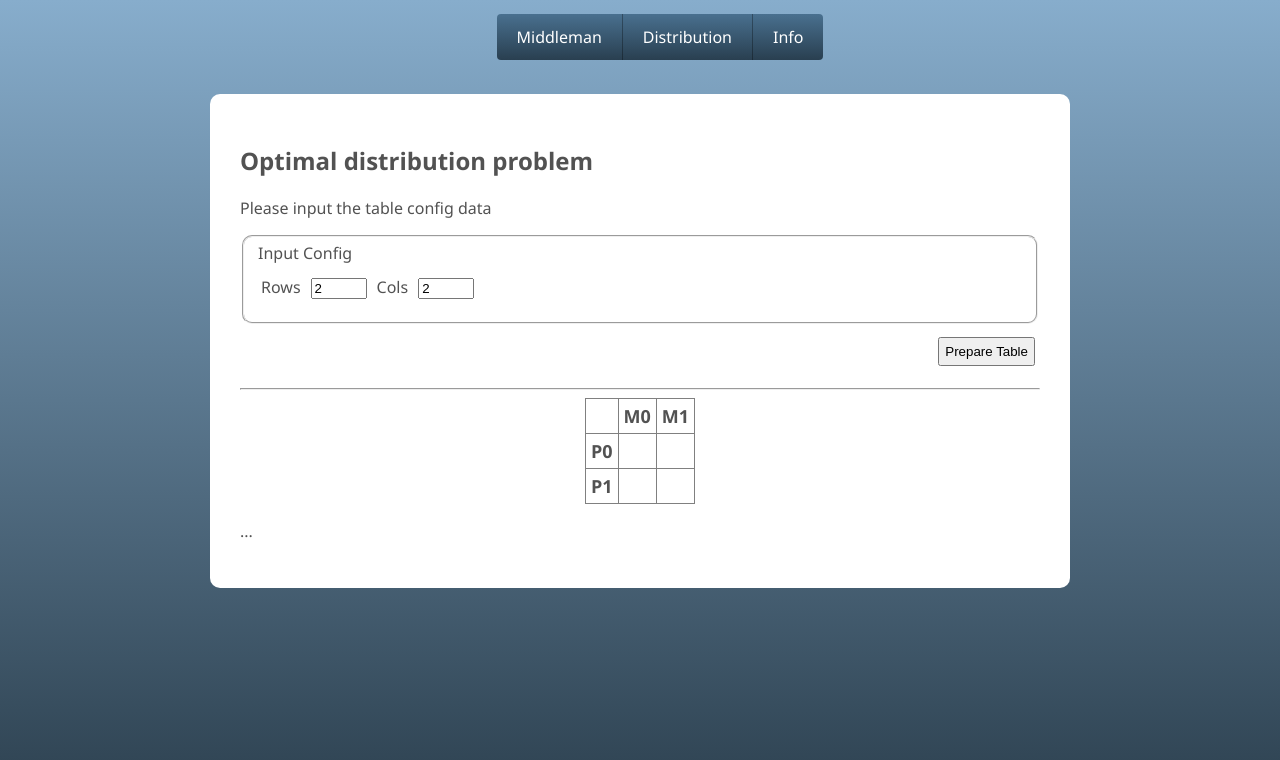
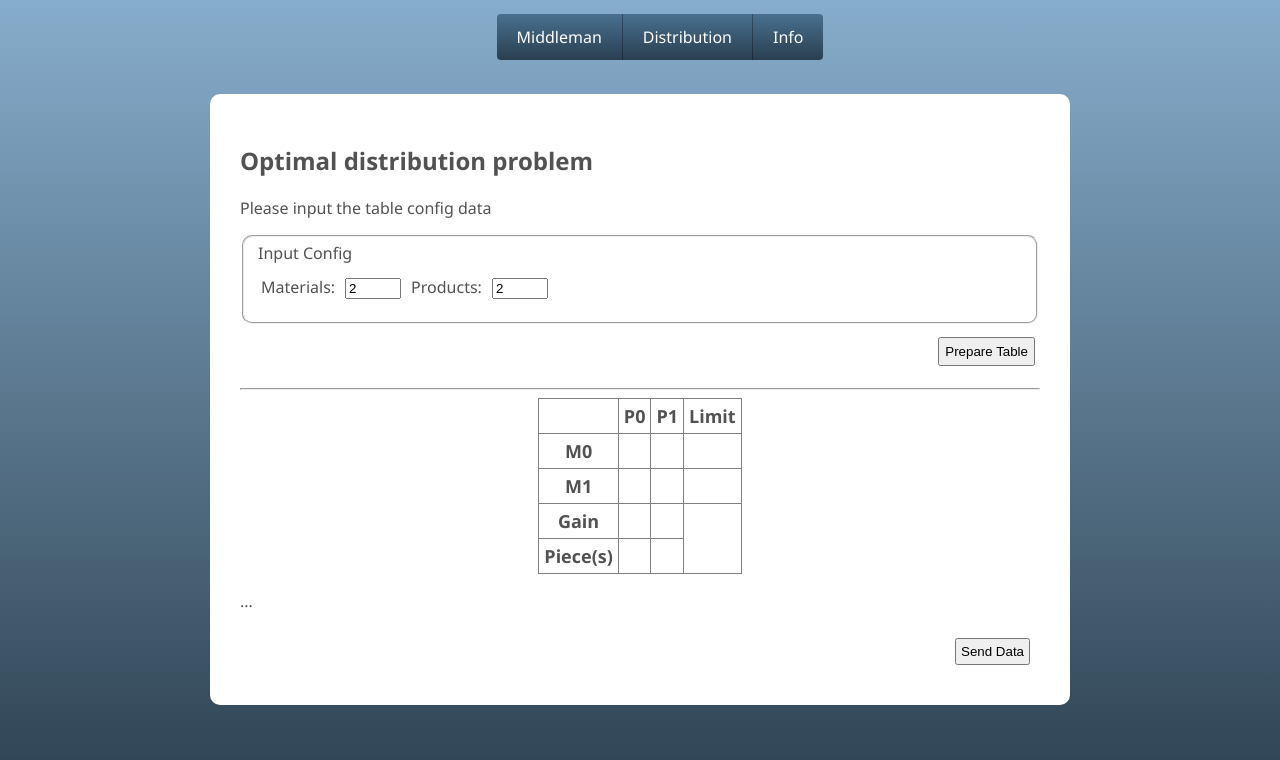
Before and after one commit to shoomilas/logistics-and-distribution, a React (Create React App) app in the folder client/: page /DistributionSolver in a window 1280 px wide. Both pictures are taken after a click on the button "Prepare Table". Shown: the top 760 px of the page. Built offline with nearby package versions, Linux system fonts and the light colour scheme; the HTML template or start-up script is replaced by a standard one.

Commit message:
Add separate data/gains/limits/pieces entry

```diff
--- a/client/src/components/DistributionSolver.js
+++ b/client/src/components/DistributionSolver.js
@@ -1,6 +1,6 @@
 import React, { useRef, useState } from "react";
 import styles from "./DistributionSolver.module.css";
-import DynamicTable from "./DynamicTable"
+import DynamicTable from "./DynamicTableB"
 
 const DistributionSolver = () => {
   const rowsInputRef = useRef();
@@ -27,9 +27,9 @@ const DistributionSolver = () => {
       <fieldset>
         <form>
           <legend>Input Config</legend>
-          <label>Rows</label>
+          <label>Materials:</label>
           <input ref={rowsInputRef} type="number" name="rows" defaultValue="2" min="1" max ="40"/>
-          <label>Cols</label>
+          <label>Products:</label>
           <input ref={colsInputRef} type="number" name="cols" defaultValue="2" min="1" max="16"/>
         </form>
       </fieldset>
--- a/client/src/components/DistributionSolver.module.css
+++ b/client/src/components/DistributionSolver.module.css
@@ -3,12 +3,12 @@
     box-sizing: border-box;
 }
 
+.distributionsolver  fieldset {
+    border-radius:  10px;
+}
+
 .distributionsolver  button {
     margin: 1em 5px; padding: 5px;
-}
-
-.distributionsolver  fieldset {
-    border-radius:  10px;
 }
 
 .buttons {
--- a/client/src/components/DynamicTable.module.css
+++ b/client/src/components/DynamicTable.module.css
@@ -19,3 +19,11 @@
     padding: 0.3em;
     margin: 10px;
 }
+
+.dynamic-table  button {
+    margin: 1em 5px; padding: 5px;
+}
+
+.buttons {
+    text-align: right;
+}
--- /dev/null
+++ b/client/src/components/DynamicTableB.js
@@ -0,0 +1,93 @@
+import React, { useState, useRef } from "react";
+import styles from "./DynamicTable.module.css";
+import _, { thru } from "lodash";
+
+const DynamicTable = (props) => {
+  const rows = props.rows;
+  const cols = props.cols;
+  const [msg, setMsg] = useState("...");
+  const [data, setData] = useState([rows][cols]);
+
+  const handleDataEdit = (e,row,col) => {
+    let html = parseInt(e.currentTarget.textContent)
+    setMsg(`data[${row}][${col}] = ${html}`)
+    console.log(`html: ${html}, ${row} x ${col}`);
+  }
+
+  const handleLimitEdit = (e,row) => {
+    let html = parseInt(e.currentTarget.textContent)
+    setMsg(`limit[${row}] = ${html}`)
+    console.log(`limit: ${html}, ${row}`);
+  }
+
+  const handleGainEdit = (e,col) => {
+    let html = parseInt(e.currentTarget.textContent)
+    setMsg(`gain[${col}] = ${html}`)
+    console.log(`gain: ${html}, ${col}`);
+  }
+
+  const handlePiecesEdit = (e,col) => {
+    let html = parseInt(e.currentTarget.textContent)
+    setMsg(`pieces[${col}] = ${html}`)
+    console.log(`pieces: ${html}, ${col}`);
+  }
+
+  const loadData = (e) => {
+    setMsg(`Data loaded: ${data}`);
+  };
+
+  return (
+    <div className={styles["dynamic-table-div"]}>
+      <center>
+        <table className={styles["dynamic-table"]}>
+          <th scope="col"></th>
+          {_.range(cols).map((col) => (
+            <th scope="col">P{col}</th>
+          ))}
+          <th scope="col">Limit</th>
+          <tbody>
+          {_.range(rows).map((row) => (
+            <tr>
+            <th scope="row">M{row}</th>
+              {_.range(cols).map((col) => (
+                <td contentEditable
+                  onInput={(e) => handleDataEdit(e, row,col) }
+                  suppressContentEditableWarning={true}>
+                </td>
+              ))}
+              <td contentEditable
+                  onInput={(e) => handleLimitEdit(e, row) }
+                  suppressContentEditableWarning={true}></td>
+            </tr>
+          ))}
+
+          <tr>
+            <th scope="row">Gain</th>
+            {_.range(cols).map((col) => (
+                <td contentEditable
+                  onInput={(e) => handleGainEdit(e,col) }
+                  suppressContentEditableWarning={true}>
+                </td>
+              ))}
+          </tr>
+          <tr>
+            <th scope="row">Piece(s)</th>
+            {_.range(cols).map((col) => (
+                <td contentEditable
+                  onInput={(e) => handlePiecesEdit(e,col) }
+                  suppressContentEditableWarning={true}>
+                </td>
+              ))}
+          </tr>
+          </tbody>
+        </table>
+      </center>
+      <p>{msg}</p>
+      <div className={styles.buttons}>
+          <button onClick={()=>console.log("Data will be sent to the server")}>Send Data</button>
+      </div>
+    </div>
+  );
+};
+
+export default DynamicTable;
```
